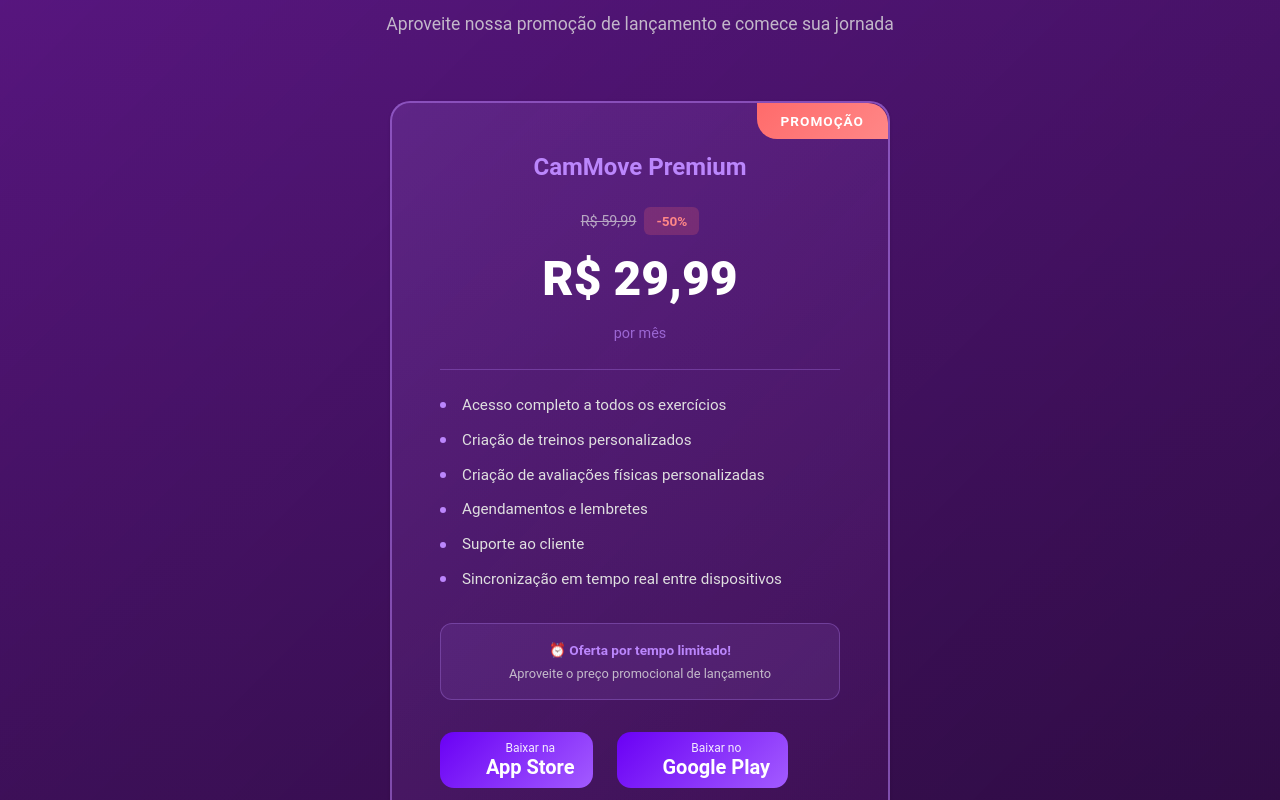
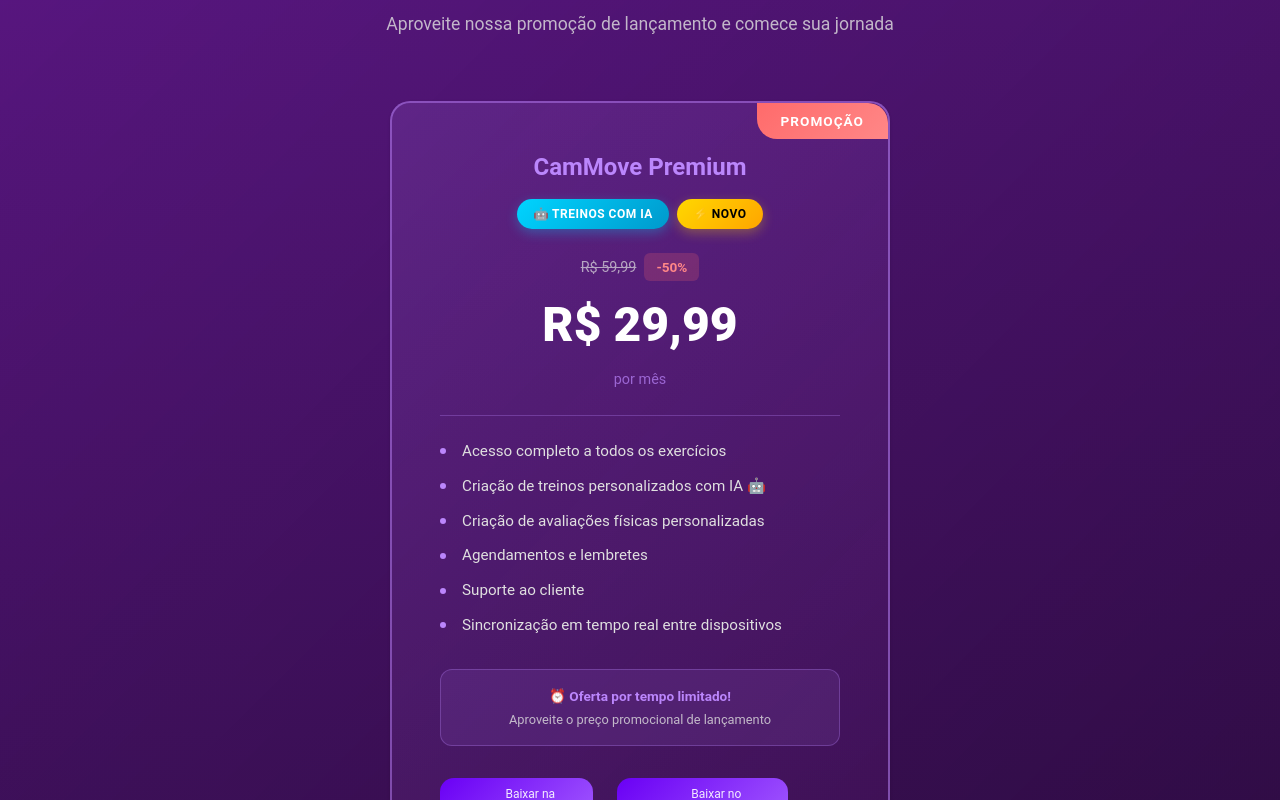
Before and after one commit to camilafernandes140494/cammove-portal, a React (Vite) app: page / in a window 1280 px wide. Shown: the part 821-1621 px from the top of the page. Built offline with nearby package versions, Linux system fonts and the light colour scheme; some icons are missing.

Commit message:
feat: enhance Marketing page with AI tags and update training description

```diff
--- a/src/pages/Marketing.tsx
+++ b/src/pages/Marketing.tsx
@@ -175,12 +175,53 @@
               <Box sx={{ textAlign: "center" }}>
                 <Typography variant="h5" sx={{
                   fontWeight: 700,
-                  mb: 3,
+                  mb: 2,
                   color: "#bb86fc",
                   fontSize: "1.5rem",
                 }}>
                   CamMove Premium
                 </Typography>
+
+                {/* Tags de IA */}
+                <Box sx={{
+                  display: "flex",
+                  flexWrap: "wrap",
+                  gap: 1,
+                  justifyContent: "center",
+                  mb: 3
+                }}>
+                  <Box sx={{
+                    background: "linear-gradient(135deg, #00D4FF, #0099CC)",
+                    color: "#fff",
+                    px: 2,
+                    py: 0.75,
+                    borderRadius: "20px",
+                    fontWeight: 700,
+                    fontSize: "0.75rem",
+                    textTransform: "uppercase",
+                    letterSpacing: "0.5px",
+                    display: "flex",
+                    alignItems: "center",
+                    gap: 0.5,
+                    boxShadow: "0 4px 12px rgba(0, 212, 255, 0.3)",
+                  }}>
+                    🤖 Treinos com IA
+                  </Box>
+                  <Box sx={{
+                    background: "linear-gradient(135deg, #FFD700, #FFA500)",
+                    color: "#000",
+                    px: 2,
+                    py: 0.75,
+                    borderRadius: "20px",
+                    fontWeight: 700,
+                    fontSize: "0.75rem",
+                    textTransform: "uppercase",
+                    letterSpacing: "0.5px",
+                    boxShadow: "0 4px 12px rgba(255, 215, 0, 0.3)",
+                  }}>
+                    ⚡ Novo
+                  </Box>
+                </Box>
 
                 {/* Preço */}
                 <Box sx={{ mb: 3 }}>
@@ -233,7 +274,7 @@
                 <Box sx={{ mb: 4, display: "flex", flexDirection: "column", gap: 1.5 }}>
                   {[
                     "Acesso completo a todos os exercícios",
-                    "Criação de treinos personalizados",
+                    "Criação de treinos personalizados com IA 🤖",
                     "Criação de avaliações físicas personalizadas",
                     "Agendamentos e lembretes",
                     "Suporte ao cliente",
```
